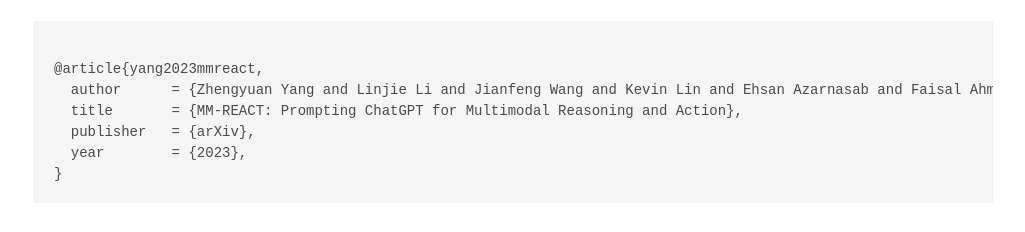
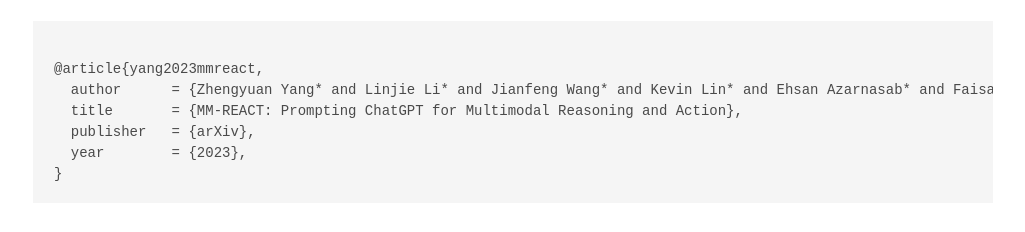
Before and after one commit to multimodal-react/multimodal-react.github.io, a plain HTML site: page index.html in a window 1280 px wide. Shown: the part 4570-4802 px from the top of the page, without its empty margins (127-1152 px from the left). Drawn offline with nearby package versions, Linux system fonts and the light colour scheme; some icons are missing; a web font is replaced by a local one.

Commit message:
update bibtex

```diff
--- a/index.html
+++ b/index.html
@@ -400,7 +400,7 @@
     <h2 class="title">BibTeX</h2>
     <pre><code>
 @article{yang2023mmreact,
-  author      = {Zhengyuan Yang and Linjie Li and Jianfeng Wang and Kevin Lin and Ehsan Azarnasab and Faisal Ahmed and Zicheng Liu and Ce Liu and Michael Zeng and Lijuan Wang},
+  author      = {Zhengyuan Yang* and Linjie Li* and Jianfeng Wang* and Kevin Lin* and Ehsan Azarnasab* and Faisal Ahmed* and Zicheng Liu and Ce Liu and Michael Zeng and Lijuan Wang^},
   title       = {MM-REACT: Prompting ChatGPT for Multimodal Reasoning and Action},
   publisher   = {arXiv},
   year        = {2023},
```
